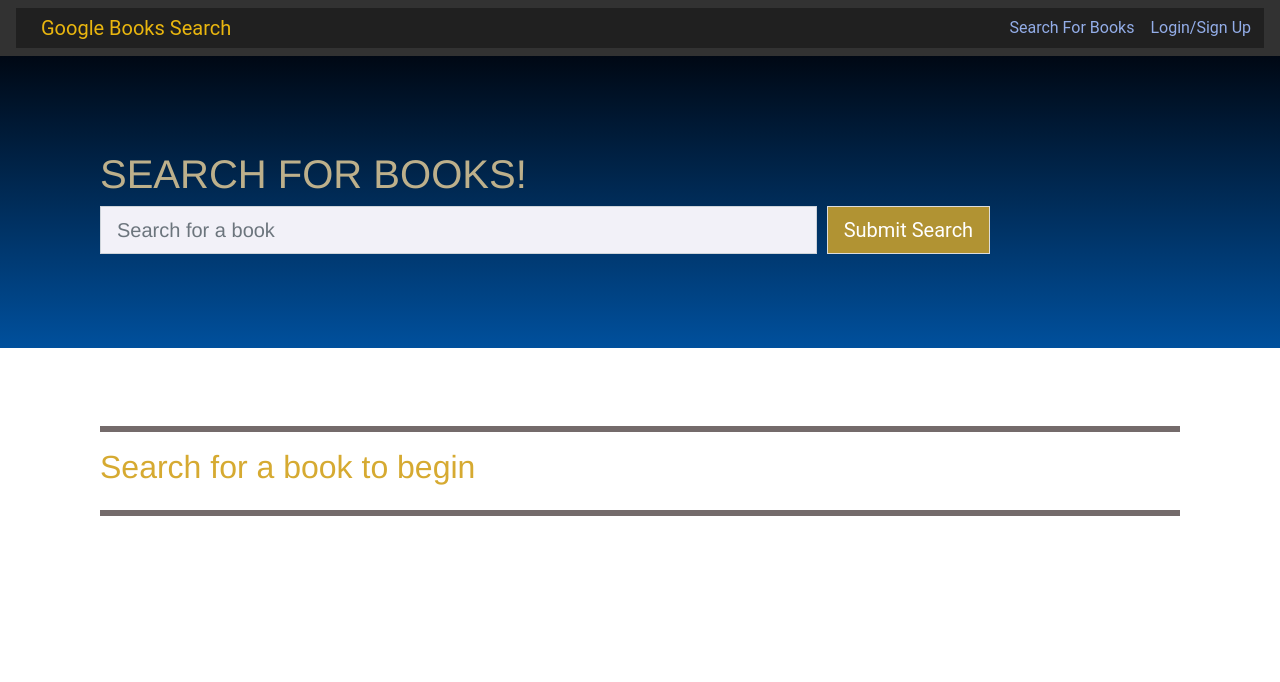
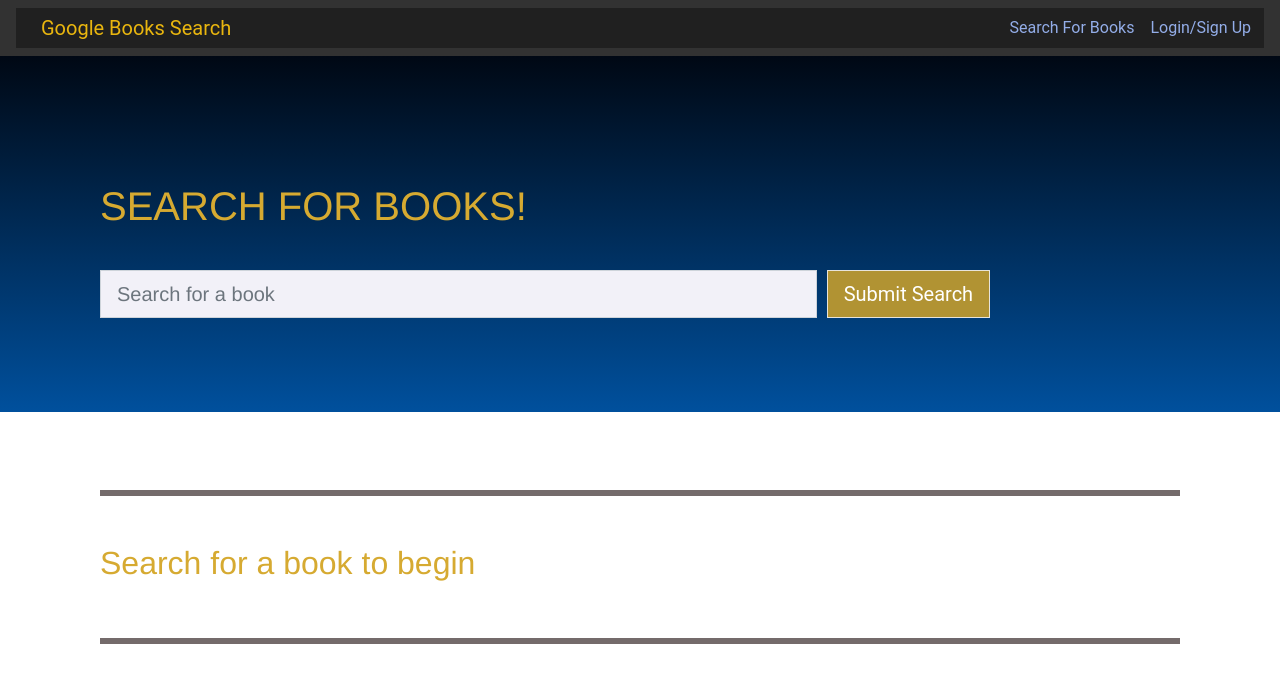
Before and after one commit to yoyachi/book-search-engine, a React (Create React App) app in the folder client/: page / in a window 1280 px wide. Shown: the top 682 px of the page. Built offline with nearby package versions, Linux system fonts and the light colour scheme.

Commit message:
Update container

```diff
--- a/client/src/index.css
+++ b/client/src/index.css
@@ -15,8 +15,9 @@
   color: #bdb08b;
 
 }
-h2 {
+h1, h2  {
   color: #d6aa31;
+  padding-bottom: 2rem; padding-top: 2rem;
 }
 
 hr {
@@ -84,7 +85,7 @@
 
 .btn-lg {
   background-color: #c5b78f;
-  border-color: #e7e4db;
+  border-color: #e7e4db!important;
 }
 
 .btn-lg:hover {
@@ -135,6 +136,7 @@
   transform-style: preserve-3d;
 }
 
+
 .container {
   background-color: 323232!important;;
   border-radius: 0rem;
@@ -142,6 +144,8 @@
   /*must do for animation*/
   animation-name: myAnimation;
   animation-duration: 3s;
+  position: sticky;
+  top: 0rem;
 
 }
 
```
